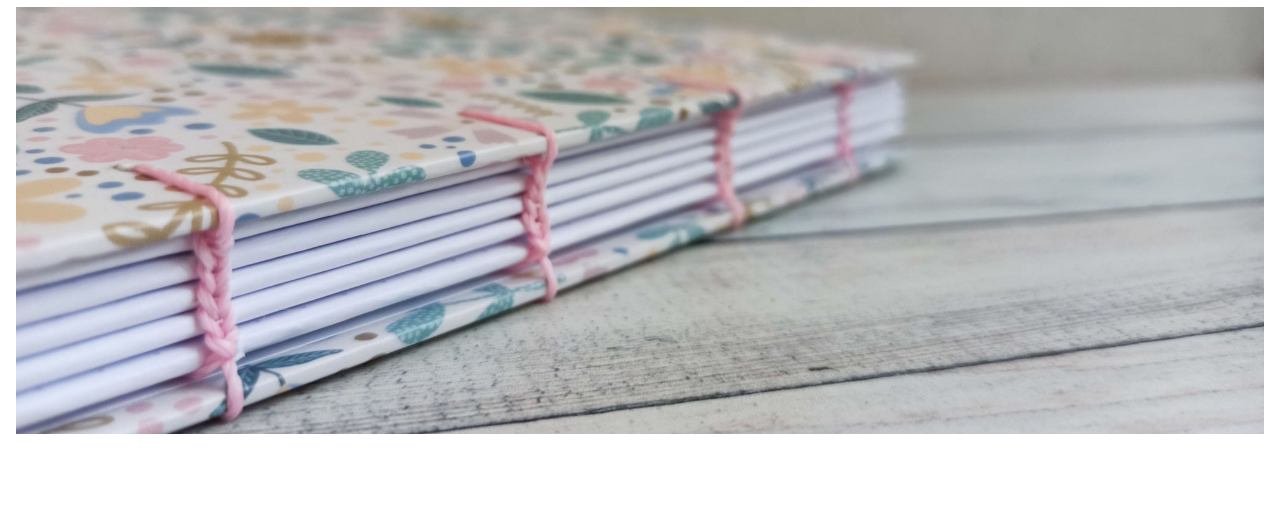
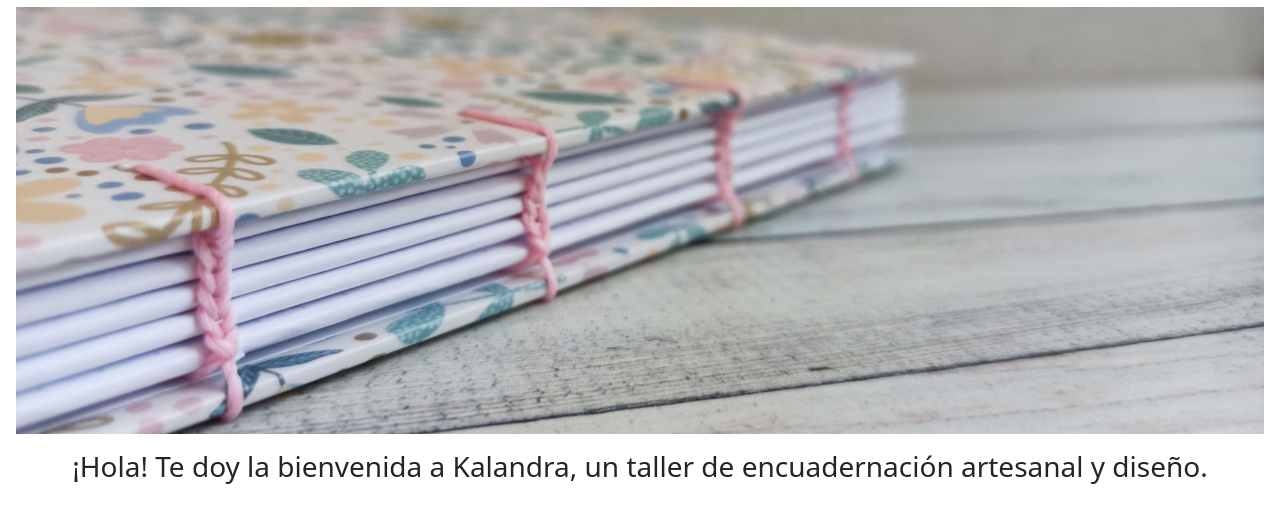
Before and after one commit to anabrollan/PFRollan, a website: page index.html in a window 1280 px wide. Shown: the part 156-678 px from the top of the page. Drawn offline with nearby package versions, Linux system fonts and the light colour scheme.

Commit message:
Agrego el saludo (main)

```diff
--- a/index.html
+++ b/index.html
@@ -53,3 +53,9 @@
         </div>
       </div>
     </header>
+    <!--Saludo-->
+    <main>
+      <div class="col-12 text-center">
+        <h3>¡Hola! Te doy la bienvenida a Kalandra, un taller de encuadernación artesanal y diseño.</h3>
+      </div>
+    </main>
```
